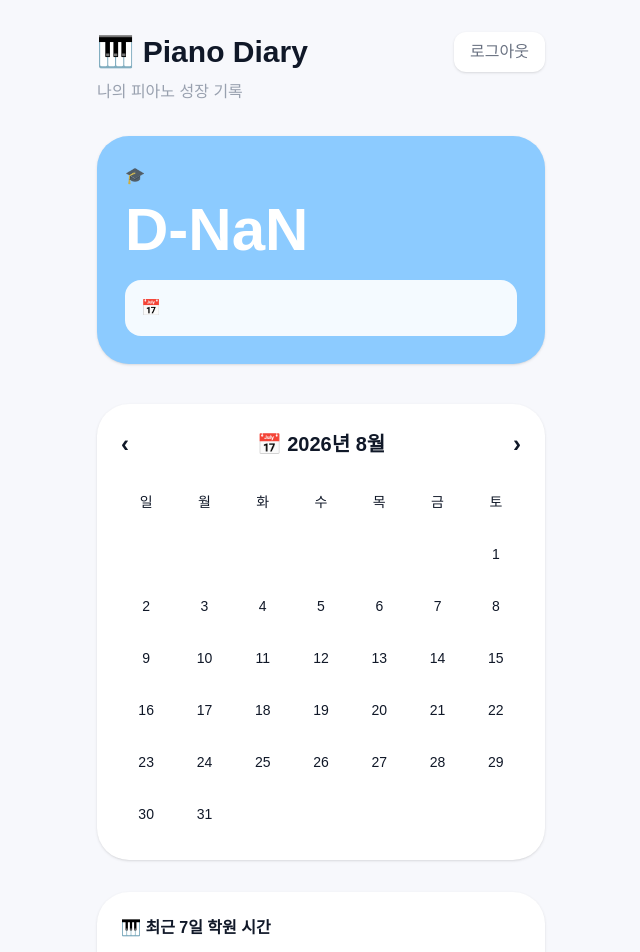
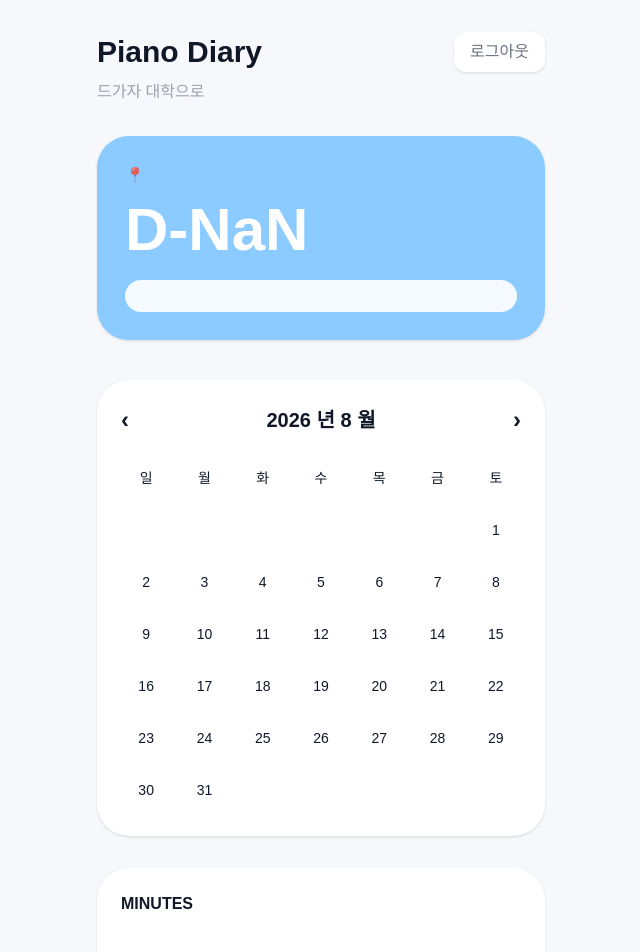
Before and after one commit to xxuwin/piano, a Next.js app in the folder piano-diary/: page / in a window 1280 px wide. Shown: the top 952 px of the page, without its empty margins (319-959 px from the left). Built offline with nearby package versions, Linux system fonts and the light colour scheme; no server answers; the database is empty; sample sign-in values are in the browser's storage.

Commit message:
텍스트 수정

```diff
--- a/piano-diary/app/page.tsx
+++ b/piano-diary/app/page.tsx
@@ -336,7 +336,7 @@ items-center
 text-3xl
 font-bold
 ">
-🎹 Piano Diary
+Piano Diary
 </h1>
 
 
@@ -373,7 +373,7 @@ mt-2
 text-gray-400
 ">
 
-나의 피아노 성장 기록
+드가자 대학으로
 
 </p>
 
@@ -463,7 +463,7 @@ font-bold
 
 >
 
-🎓 {examTitle}
+📍︎ {examTitle}
 
 </p>
 
@@ -504,7 +504,7 @@ text-left
 
 >
 
-📅 {examDate}
+{examDate}
 
 </button>
 
@@ -566,7 +566,7 @@ text-xl
 font-bold
 ">
 
-📅 {year}년 {month}월
+{year} 년 {month} 월
 
 </h2>
 
@@ -753,7 +753,7 @@ shadow-sm
 <h2 className="
 font-bold
 ">
-🎹 최근 7일 학원 시간
+MINUTES
 </h2>
 
 
```
